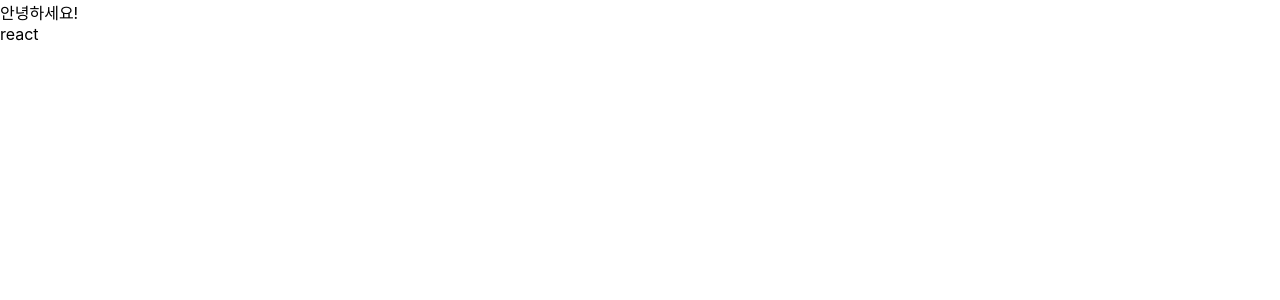
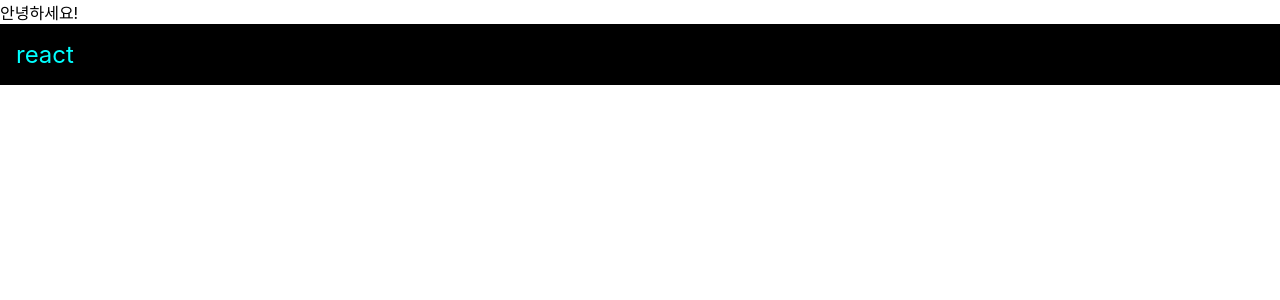
Before and after one commit to NaDaPuPu/begin-react, a React (Create React App) app: page / in a window 1280 px wide. Shown: the top 300 px of the page. Built offline with nearby package versions, Linux system fonts and the light colour scheme.

Commit message:
Chapter 1.4. JSX - How to set style on JSX

```diff
--- a/src/App.js
+++ b/src/App.js
@@ -3,11 +3,18 @@ import Hello from './Hello';
 
 function App() {
   const name = 'react';
+  const style = {
+    // JSX에서 style을 설정할 때 camelCase를 사용한다.
+    backgroundColor: 'black',
+    color: 'aqua',
+    fontSize: 24,
+    padding: '1rem'
+  }
   return (
     // <> : React fragment (key가 없을 때) : 두 개 이상의 태그는 꼭 하나의 태그로 감싸져있어야 한다. -> div 대신 사용(불필요한 출력 방지)
     <>
       <Hello />
-      <div>{name}</div>
+      <div style={style}>{name}</div>
     </>
   );
 }
```
